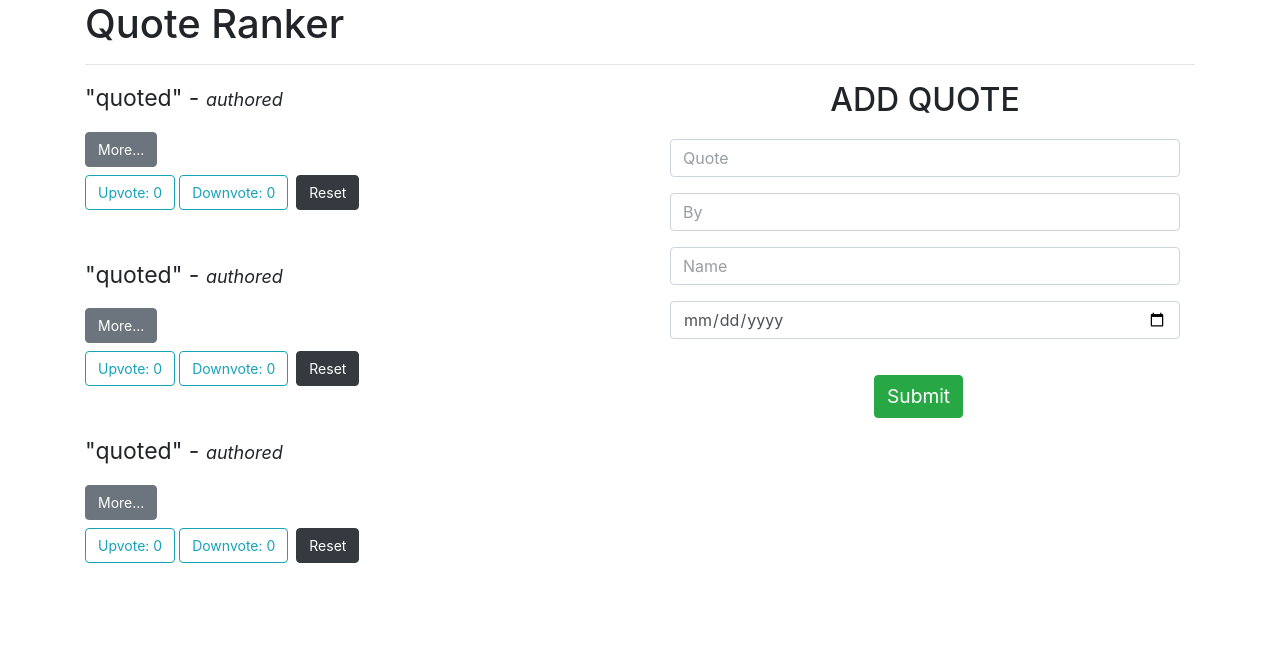
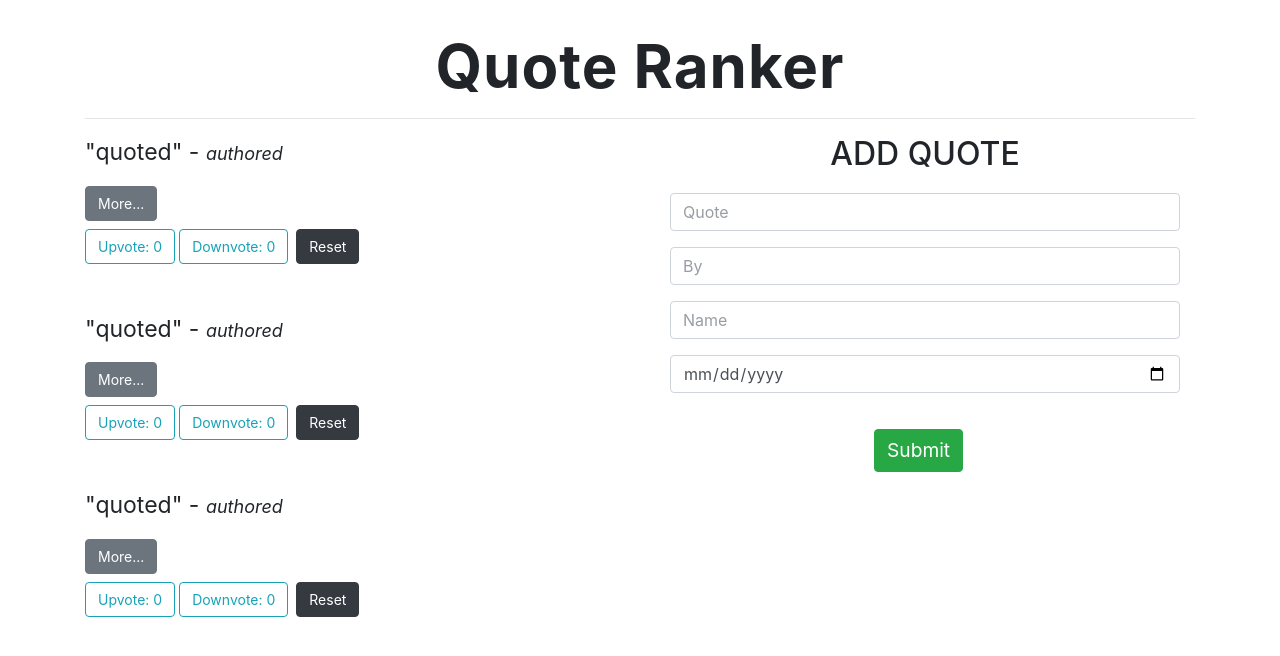
Before and after one commit to melissa-koi/QuotesAngular, an Angular app: page / in a window 1280 px wide. Shown: the top 656 px of the page. Built offline with nearby package versions, Linux system fonts and the light colour scheme.

Commit message:
edit heading

```diff
--- a/src/app/quotes/quotes.component.html
+++ b/src/app/quotes/quotes.component.html
@@ -1,5 +1,5 @@
 <div class="container">
-    <h1>Quote Ranker</h1>
+    <h1 class="text-center">Quote Ranker</h1>
     <hr>
 
     <div class="row">
--- a/src/app/quotes/quotes.component.scss
+++ b/src/app/quotes/quotes.component.scss
@@ -8,3 +8,9 @@ span{
 button{
     font-size:14px;
 }
+h1{
+    margin-top: 30px;
+    font-size:60px;
+    font-weight: bolder;
+    letter-spacing: 1px;
+}
```
